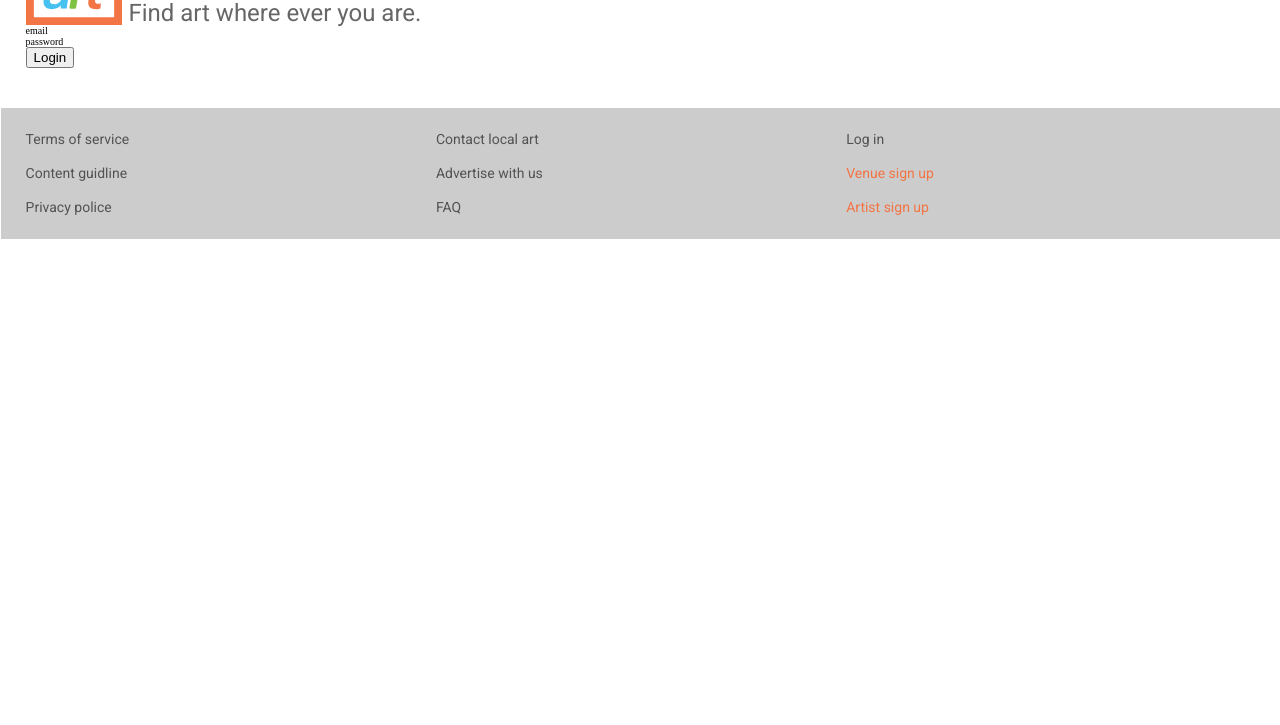
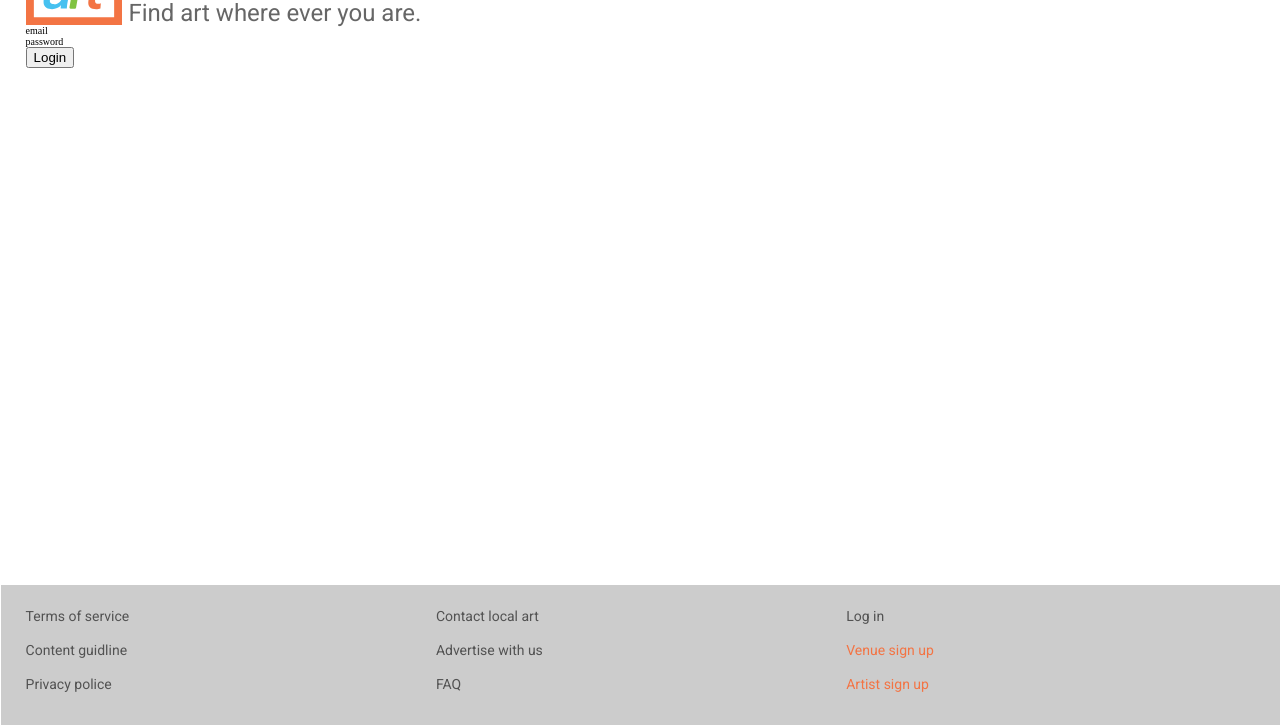
Before and after one commit to Maumasi/local_art, a Symfony app: template app/Resources/views/secure/login.html.twig in a window 1280 px wide. Shown: the part 97-822 px from the top of the page. Before the commit the page ends 336 px from the top, so only its background shows below. Run offline with Twig, Linux system fonts and the light colour scheme; the template is opened without the code that fills it, so the values that code supplies are empty; form fields are guessed from the names that the template uses; some libraries are stand-ins or nearby versions.

Commit message:
I think I fixed the sticky footer issue

```diff
--- a/app/Resources/views/secure/login.html.twig
+++ b/app/Resources/views/secure/login.html.twig
@@ -2,8 +2,7 @@
 
 {% block body %}
 
-    {# app/Resources/views/security/login.html.twig #}
-    {# ... you will probably extend your base template, like base.html.twig #}
+<main class="login">
 
     {% if error %}
         <div>{{ error.messageKey|trans(error.messageData, 'security') }}</div>
@@ -18,6 +17,6 @@
         <button type="submit" formnovalidate>Login</button>
     {{ form_end(login_form) }}
 
-
+</main>
 
 {% endblock %}
--- a/devAssets/sass/common/_footer.sass
+++ b/devAssets/sass/common/_footer.sass
@@ -8,6 +8,7 @@ footer
   margin: 4rem 0 0 -2%
   padding: 2%
   background: rgba(0, 0, 0, $lightGreyShade)
+  height: 14rem
 
   a
     padding: 1rem 0
--- /dev/null
+++ b/devAssets/sass/common/_login.sass
@@ -0,0 +1,3 @@
+
+// login
+main.login
--- a/devAssets/sass/styles.sass
+++ b/devAssets/sass/styles.sass
@@ -16,6 +16,7 @@
 // =================================================
 @import "common/header"
 @import "common/footer"
+@import "common/login"
 
 
 // visitor
--- a/devAssets/sass/util/_base.sass
+++ b/devAssets/sass/util/_base.sass
@@ -18,15 +18,4 @@ body
 
 
 main
-  min-height: 100%
-
-// .footer-pusher,
-//   height: $footerHeight
-//   min-height: 100%
-
-
-
-// footer
-//   position: absolute
-//   bottom: 0
-//   top: 100%
+  min-height: calc(100vh - 28rem)
--- a/web/css/styles.css
+++ b/web/css/styles.css
@@ -61,7 +61,7 @@ body {
   min-height: 100%; }
 
 main {
-  min-height: 100%; }
+  min-height: calc(100vh - 28rem); }
 
 header {
   font-family: 'Roboto', sans-serif;
@@ -122,7 +122,8 @@ footer {
   width: 100vw;
   margin: 4rem 0 0 -2%;
   padding: 2%;
-  background: rgba(0, 0, 0, 0.2); }
+  background: rgba(0, 0, 0, 0.2);
+  height: 14rem; }
   footer a {
     padding: 1rem 0;
     color: rgba(0, 0, 0, 0.6); }
```
